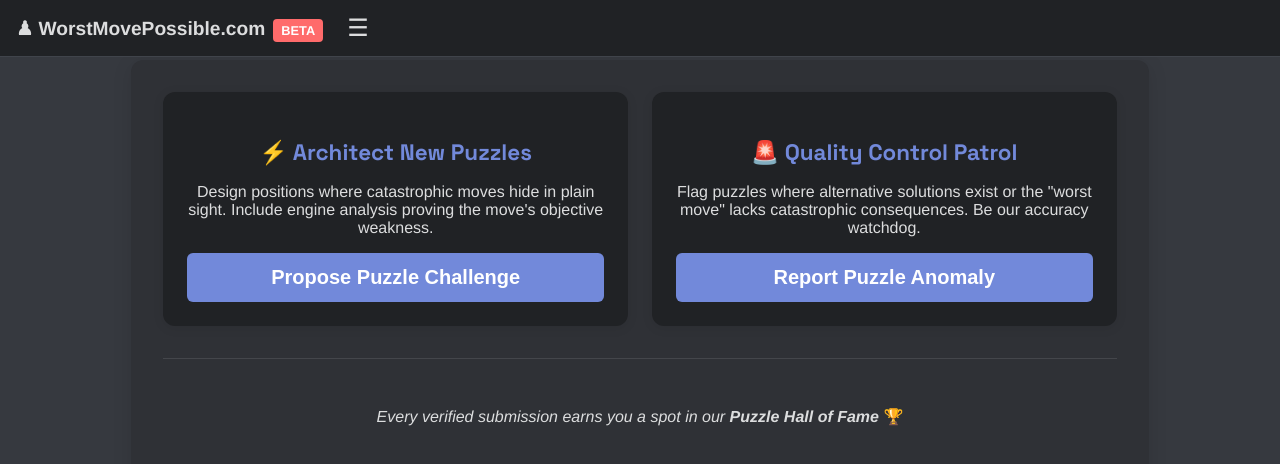
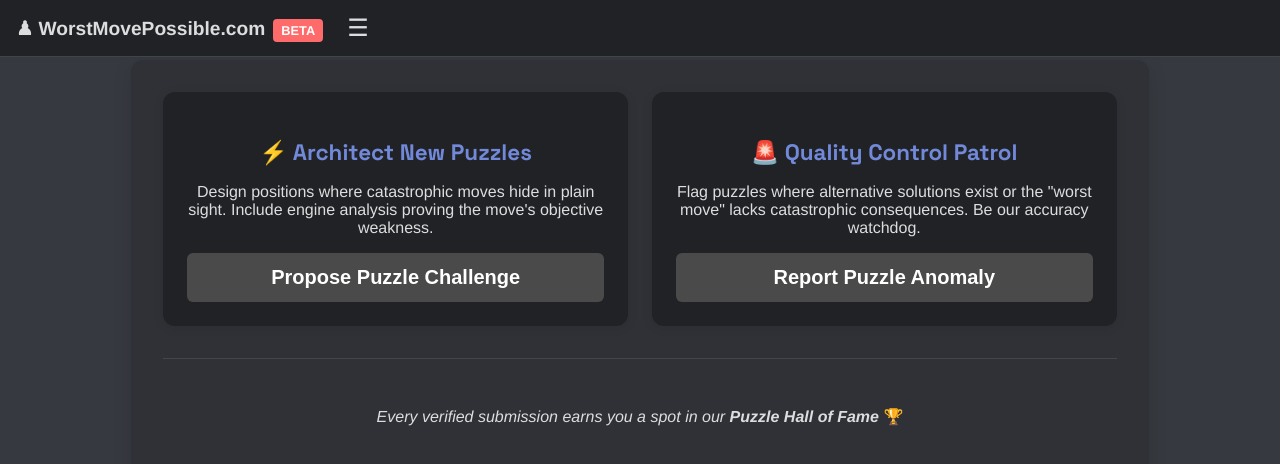
Before and after one commit to nedlir/worstmovepossible, a React (Vite) app: page /#/contribute in a window 1280 px wide. Shown: the top 464 px of the page. Built offline with nearby package versions, Linux system fonts and the light colour scheme.

Commit message:
color normalized

```diff
--- a/src/components/Puzzle/PuzzleActions.css
+++ b/src/components/Puzzle/PuzzleActions.css
@@ -26,7 +26,7 @@
 
 .control-button:hover:not(:disabled),
 .action-button:hover:not(:disabled) {
-  background-color: #70583b;
+  background-color: #8e759d;
 }
 
 .control-button:active:not(:disabled),
--- a/src/views/ContributePage/ContributePage.css
+++ b/src/views/ContributePage/ContributePage.css
@@ -68,7 +68,7 @@
   padding: 0.8rem;
   font-weight: 600;
   transition: transform 0.2s ease;
-  background-color: var(--accent-color);
+  background-color: #4a4a4a;
   color: white;
   border: none;
   border-radius: 6px;
@@ -76,7 +76,6 @@
 }
 
 .action-button:hover {
-  transform: scale(1.02);
   opacity: 0.9;
 }
 
```
